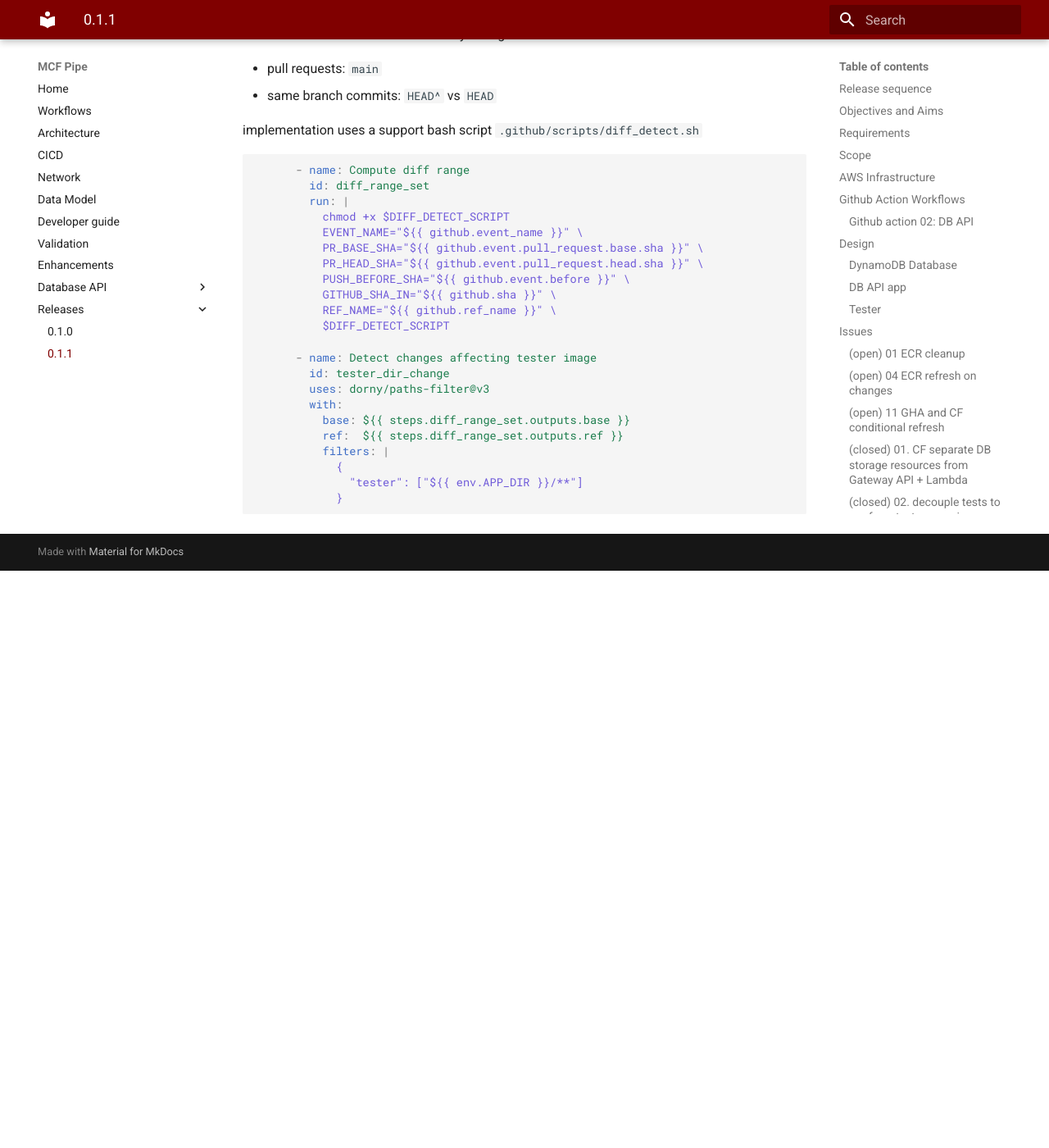
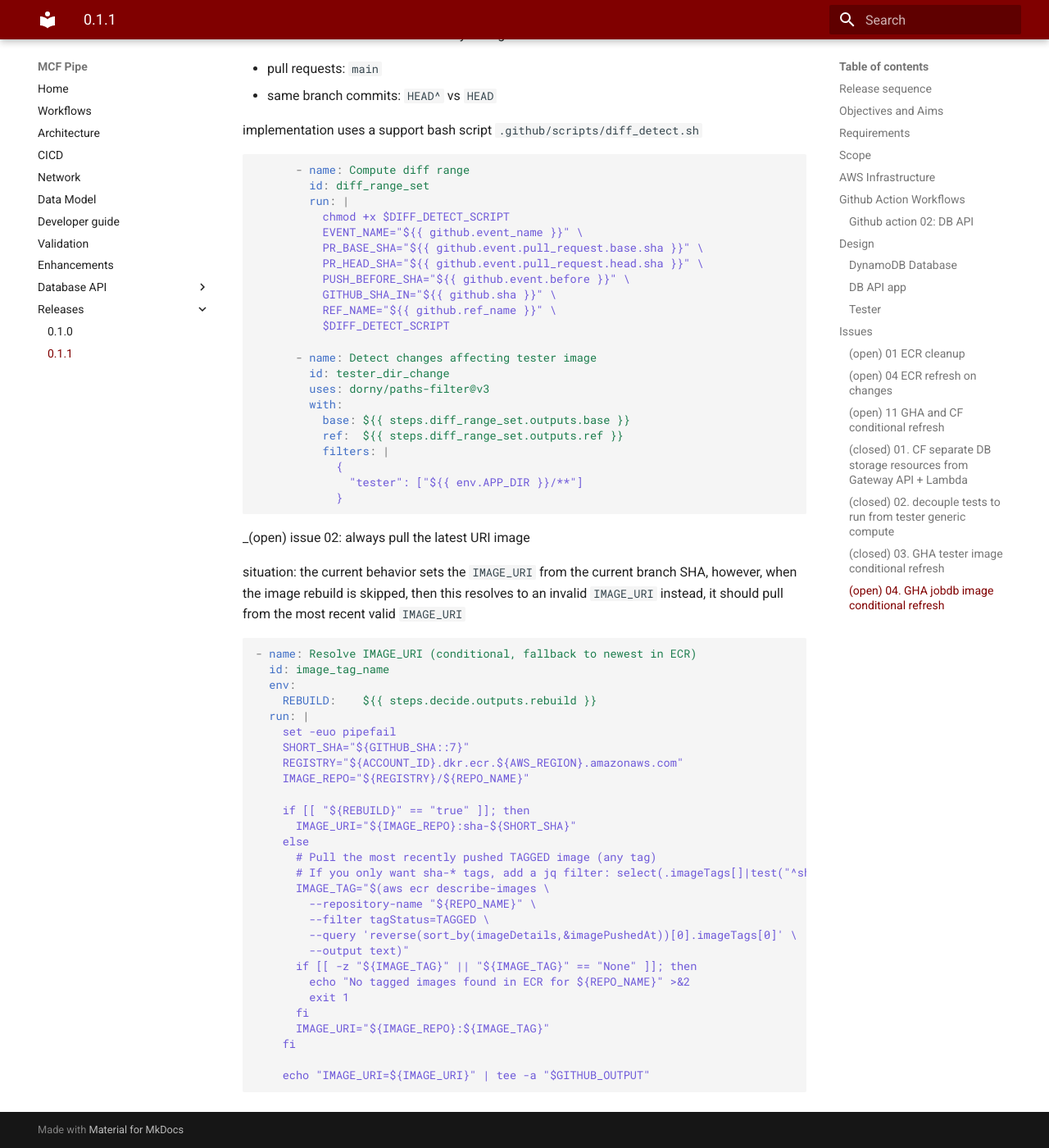
Before and after one commit to yayfalafels/mcfpipe, an MkDocs documentation site: the page built from docs/releases/011_dbapi.md, in a window 1280 px wide and 1400 px high, scrolled down 14465 px. Shown: the whole window at 82% size. Built offline with MkDocs 1.6.1 and Material for MkDocs 9.7.7, drawn with Linux system fonts in a browser that asks for light colours; before the commit the page ends 15161 px from its top, so only the background shows below that; some of the changed text lies outside the part shown.

Commit message:
get latest image_uri

````diff
--- a/docs/releases/011_dbapi.md
+++ b/docs/releases/011_dbapi.md
@@ -532,7 +532,7 @@
 | 02 | open | add manual image refresh | add `workflow_dispatch` input `force_rebuild` |
 | 03 | open | add conditional logic to image tasks  | use variables `app_changed` and `force_rebuild`, steps: docker image build/publish, ECR login |
 
-_issue: diff ref for same-branch commits and PR_
+_(closed) issue 01: diff ref for same-branch commits and PR_
 the reference for diff is different for same-branch commits vs pull requests
 the initial implementation for `dorny/paths-filter@v3` is for PR and detects all changes relative to `main`
 
@@ -569,3 +569,41 @@
             }
 
 ```
+
+_(open) issue 02: always pull the latest URI image
+
+situation: the current behavior sets the `IMAGE_URI` from the current branch SHA,
+however, when the image rebuild is skipped, then this resolves to an invalid `IMAGE_URI`
+instead, it should pull from the most recent valid `IMAGE_URI`
+
+```yaml
+- name: Resolve IMAGE_URI (conditional, fallback to newest in ECR)
+  id: image_tag_name
+  env:
+    REBUILD:    ${{ steps.decide.outputs.rebuild }}
+  run: |
+    set -euo pipefail
+    SHORT_SHA="${GITHUB_SHA::7}"
+    REGISTRY="${ACCOUNT_ID}.dkr.ecr.${AWS_REGION}.amazonaws.com"
+    IMAGE_REPO="${REGISTRY}/${REPO_NAME}"
+
+    if [[ "${REBUILD}" == "true" ]]; then
+      IMAGE_URI="${IMAGE_REPO}:sha-${SHORT_SHA}"
+    else
+      # Pull the most recently pushed TAGGED image (any tag)
+      # If you only want sha-* tags, add a jq filter: select(.imageTags[]|test("^sha-"))
+      IMAGE_TAG="$(aws ecr describe-images \
+        --repository-name "${REPO_NAME}" \
+        --filter tagStatus=TAGGED \
+        --query 'reverse(sort_by(imageDetails,&imagePushedAt))[0].imageTags[0]' \
+        --output text)"
+      if [[ -z "${IMAGE_TAG}" || "${IMAGE_TAG}" == "None" ]]; then
+        echo "No tagged images found in ECR for ${REPO_NAME}" >&2
+        exit 1
+      fi
+      IMAGE_URI="${IMAGE_REPO}:${IMAGE_TAG}"
+    fi
+
+    echo "IMAGE_URI=${IMAGE_URI}" | tee -a "$GITHUB_OUTPUT"
+
+```
````
Also changed, not shown: 1 other file.
